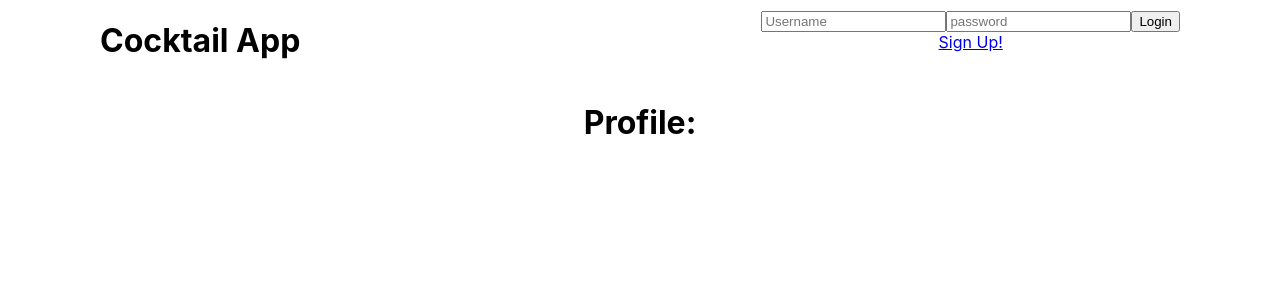
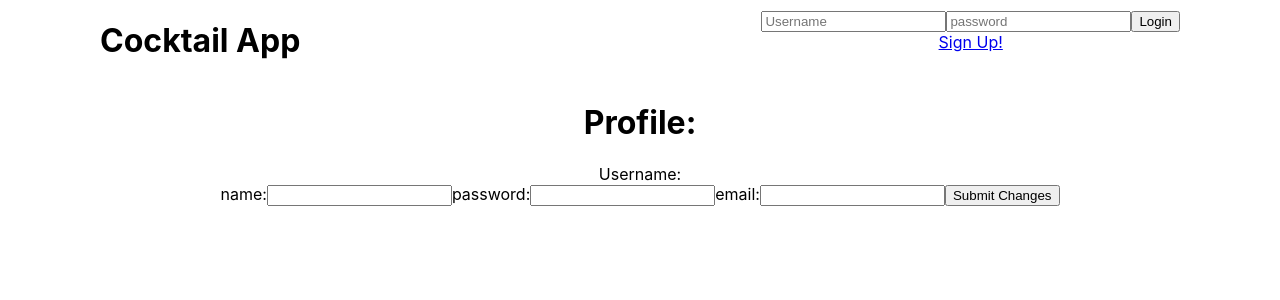
Before and after one commit to davidglic/project3-frontend, a React (Create React App) app in the folder cocktail-app/: page /profile/1 in a window 1280 px wide. Shown: the top 300 px of the page. Built offline with nearby package versions, Linux system fonts and the light colour scheme; no server answers.

Commit message:
edit profile

```diff
--- a/cocktail-app/src/App.js
+++ b/cocktail-app/src/App.js
@@ -95,7 +95,7 @@ class App extends Component {
         />
         <Route
           path="/profile/:username"
-          render={() => <Profile/>}
+          render={(props) => <Profile {...props} username={this.state.username} updateState={this.updateState}/>}
         />
         {/* <Route
           path="/drinkstream"
--- a/cocktail-app/src/components/Profile.js
+++ b/cocktail-app/src/components/Profile.js
@@ -2,14 +2,62 @@ import React, {Component} from "react";
 import axios from "axios";
 
 class Profile extends Component {
-    constructor () {
-        super ()
+    constructor (props) {
+        super (props)
+        this.state ={
+            name: '',
+            username: '',
+            password: '',
+            email: ''
+        }
+    }
+
+    handleChange = (event) => {
+        console.log(event.target.name)
+        console.log(event.target.value)
+        this.setState({
+            [event.target.name]: event.target.value
+        })
+
+    }
+
+    componentDidMount() {
+        console.log(this.props.username)
+        axios.get(`http://localhost:3001/user/${this.props.username}`)
+            .then(resp => {
+                this.setState({
+                    name: resp.data.name,
+                    username: resp.data.username,
+                    password: resp.data.password,
+                    email: resp.data.email
+                })
+
+            })
+    }
+
+    onSubmit = (event) => {
+        event.preventDefault()
+        axios.put(`http://localhost:3001/user/${this.props.username}`, this.state)
+            .then(resp => {
+                console.log(resp.data)
+                this.props.updateState(this.state.username, this.state.name)
+            })
+
     }
 
     render () {
+
     return (
         <div>
             <h1> Profile:</h1>
+            <div>Username: {this.state.username}</div>
+            <form onSubmit={this.onSubmit}>
+                name:<input type="text" name="name" value={this.state.name} onChange={this.handleChange}/>
+                password:<input type="password"  name="password" value={this.state.password} onChange={this.handleChange}/>
+                email:<input type="text" name="email" value={this.state.email} onChange={this.handleChange}/>
+                <input type="submit" value="Submit Changes" />
+            </form>
+
         </div>
     )
 }
```
